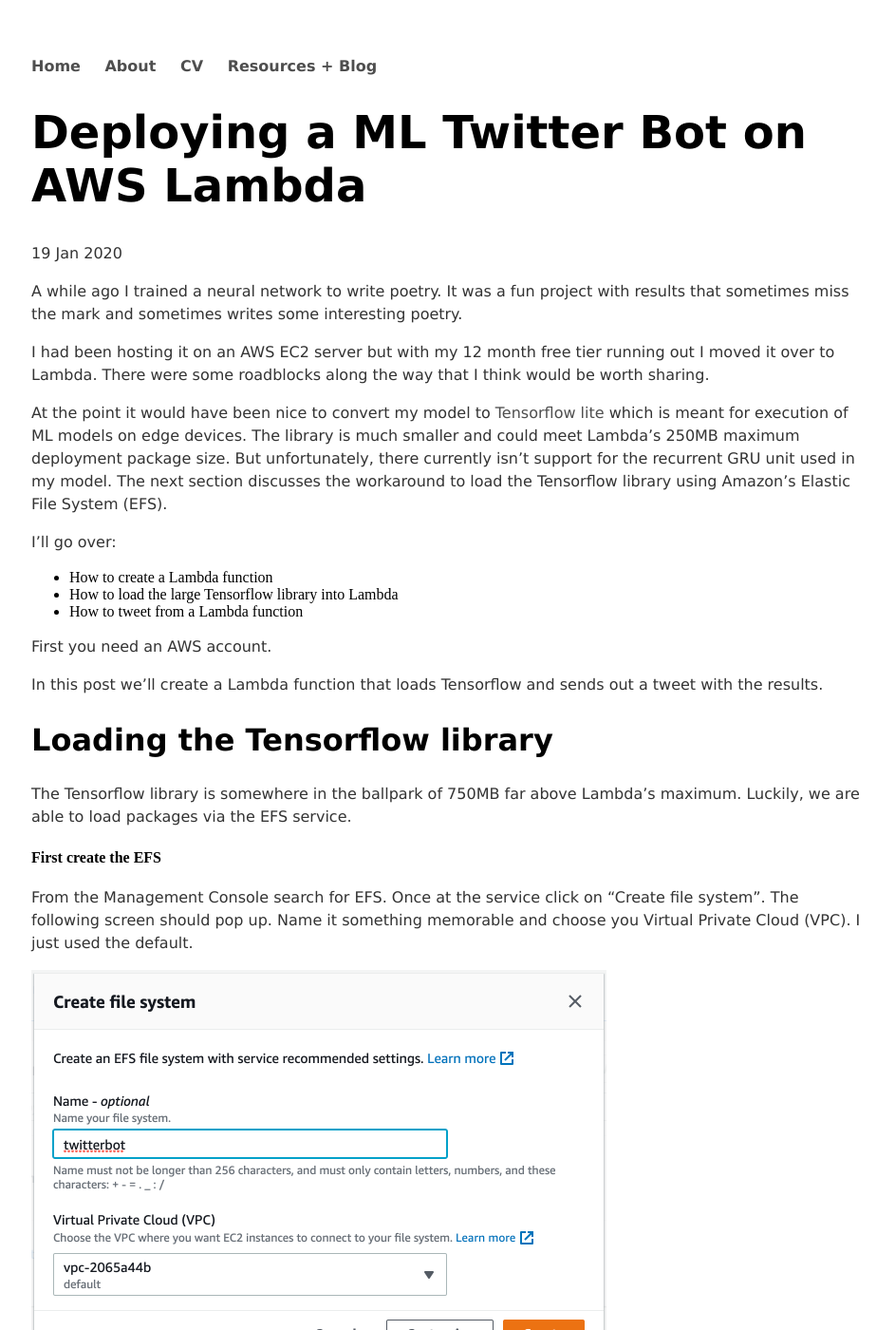
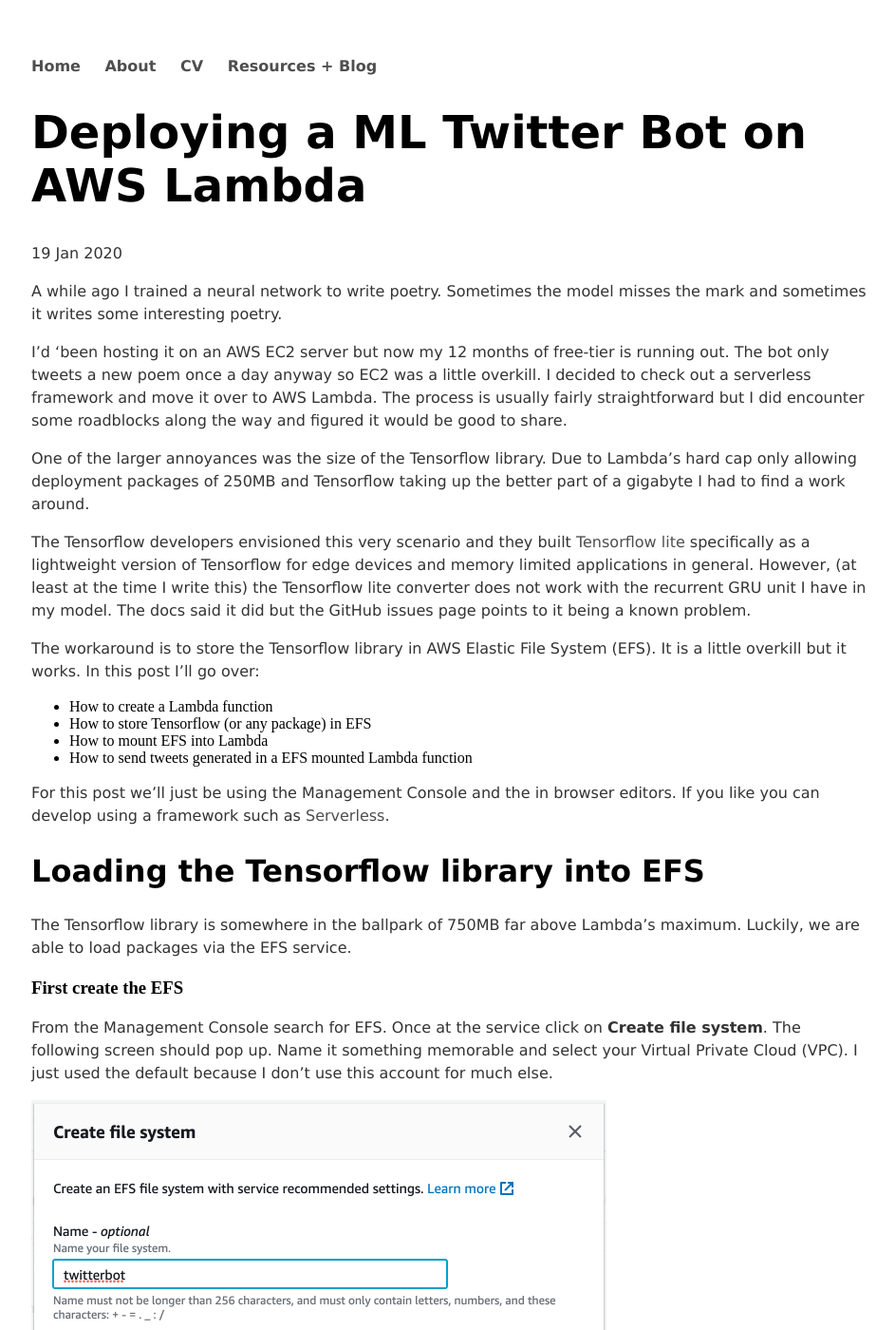
Before and after one commit to nmarzz/nmarzz.github.io, a Jekyll site: the page built from _posts/2021-01-19-awstwitterbot.md, in a window 1280 px wide and 1400 px high. Shown: the whole window at 95% size, without its empty margins (35-978 px from the left). Built offline with Jekyll 4.4.1, drawn with Linux system fonts in a browser that asks for light colours; some of the changed text lies outside the part shown.

Commit message:
edit post

```diff
--- a/_posts/2021-01-19-awstwitterbot.md
+++ b/_posts/2021-01-19-awstwitterbot.md
@@ -5,51 +5,46 @@
 ---
 
 
-A while ago I trained a neural network to write poetry. It was a fun project with results that sometimes miss the mark and sometimes writes some interesting poetry.
+A while ago I trained a neural network to write poetry. Sometimes the model misses the mark and sometimes it writes some interesting poetry.
 
-I had been hosting it on an AWS EC2 server but with my 12 month free tier running out I moved it over to Lambda. There were some roadblocks along the way that I think would be worth sharing.
+I'd 'been hosting it on an AWS EC2 server but now my 12 months of free-tier is running out. The bot only tweets a new poem once a day anyway so EC2 was a little overkill. I decided to check out a serverless framework and move it over to AWS Lambda. The process is usually fairly straightforward but I did encounter some roadblocks along the way and figured it would be good to share.
 
-At the point it would have been nice to convert my model to [Tensorflow lite](https://www.tensorflow.org/lite) which is meant for execution of ML models on edge devices. The library is much smaller and could meet Lambda's 250MB maximum deployment package size. But unfortunately, there currently isn't support for the recurrent GRU unit used in my model. The next section discusses the workaround to load the Tensorflow library using Amazon's Elastic File System (EFS).
+One of the larger annoyances was the size of the Tensorflow library. Due to Lambda's hard cap only allowing deployment packages of 250MB and Tensorflow taking up the better part of a gigabyte I had to find a work around.
 
-I'll go over:
+The Tensorflow developers envisioned this very scenario and they built [Tensorflow lite](https://www.tensorflow.org/lite) specifically as a lightweight version of Tensorflow for edge devices and memory limited applications in general. However, (at least at the time I write this) the Tensorflow lite converter does not work with the recurrent GRU unit I have in my model. The docs said it did but the GitHub issues page points to it being a known problem.
+
+The workaround is to store the Tensorflow library in AWS Elastic File System (EFS). It is a little overkill but it works. In this post I'll go over:
 
 - How to create a Lambda function
-- How to load the large Tensorflow library into Lambda
-- How to tweet from a Lambda function
+- How to store Tensorflow (or any package) in EFS
+- How to mount EFS into Lambda
+- How to send tweets generated in a EFS mounted Lambda function
 
-First you need an AWS account.
 
-In this post we'll create a Lambda function that loads Tensorflow and sends out a tweet with the results.
 
-## Loading the Tensorflow library
+For this post we'll just be using the Management Console and the in browser editors. If you like you can develop using a framework such as [Serverless](https://www.serverless.com/).
+
+## Loading the Tensorflow library into EFS
 
 The Tensorflow library is somewhere in the ballpark of 750MB far above Lambda's maximum. Luckily, we are able to load packages via the EFS service.
 
-#### First create the EFS
+### First create the EFS
 
-From the Management Console search for EFS. Once at the service click on "Create file system". The following screen should pop up. Name it something memorable and choose you Virtual Private Cloud (VPC). I just used the default.
-
-
+From the Management Console search for EFS. Once at the service click on **Create file system**. The following screen should pop up. Name it something memorable and select your Virtual Private Cloud (VPC). I just used the default because I don't use this account for much else.
 
 <img src="/imgs/createEFS.png" alt="createEFS" style="zoom:50%;" />
 
-
-
 ### Create an Access Point
 
-From your new file system click the **Access points** tab and then click **Create access point**.
-
-Give it a name and root directory. Enter the following details and a tag.
+From your new file system click the **Access points** tab and then click **Create access point**. Give it a name and root directory. Enter the following details and a tag.
 
 <img src="/imgs/accessPointDetails.png" alt="createEFS" style="zoom:50%;" />
 
 
 
-### Loading Tensorflow into EFS
+Now that we have a file system, we can load Tensorflow into it. It is easiest to do so through an EC2 instance. I chose to use the t2.medium instance. It isn't free-tier eligible but it is cheap and you don't need to have it running for long. It ended up costing me 0.14$CAD. The free-tier option will work as well, but expect to be waiting for a little and watch out for memory issues.
 
-Now that we have a file system we have to load Tensorflow into it. It is easiest to do so through an EC2 instance. I chose to use the t2.medium instance. It isn't free-tier eligible but it is cheap and you don't need to have it running for long. It ended up costing me 0.14$CAD.
-
-We won't go through the details of how to do this. If you like you can see these excellent Youtube Tutorials from Srce Cde:
+We won't go through too many details of how to do this mostly because of these excellent Youtube tutorials from [Srce Cde](https://www.youtube.com/srcecde):
 
 - [How to use EFS (Elastic File System) with AWS Lambda](https://www.youtube.com/watch?v=4cquiuAQBco&ab_channel=SrceCde)
 - [How to mount EFS on EC2 instance](https://www.youtube.com/watch?v=PHVthx8lG4g&ab_channel=SrceCde)
@@ -62,7 +57,7 @@
   - Choose your Machine Image (Ubuntu Server) and Instance Type (I chose t2.medium)
   - From "Configure Instance Details" scroll down to File Systems
   - Click "Add file system" and choose your EFS
-  - Now your EFS will automatically mount in the "/mnt/efs/fs1" directory
+  - Now your EFS will automatically mount in the "/mnt/YOUR_DIR/fs1" directory
 
 
 
@@ -70,19 +65,13 @@
 
 ## Creating a Lambda Function
 
-From the AWS Management Console search Lambda and then click "Create Function".
-
-We'll choose "Author from scratch" and choose Python 3.8 as our runtime. Then we'll create our function.
+From the AWS Management Console search for Lambda and then click **Create Function**. We'll choose **Author from scratch** and choose Python 3.8 as our runtime. Then we'll create our function.
 
 <img src="/imgs/createLambda.png" alt="createEFS" style="zoom:100%;" />
-
-
 
 Now we have to connect our Lambda function to the same VPC as our EFS system. First we need to add some permissions. In the **Permissions** tab of your function click the role name. Then click the policy name. You're screen should look like this.
 
 <img src="/imgs/policySummary.png" alt="createEFS" style="zoom:100%;" />
-
-
 
 Click **Edit Policy** and add the following JSON lines in the Statement.
 
@@ -100,27 +89,23 @@
     }
 ~~~
 
+**Review policy** and **Save changes** and you can close the tab.
 
-
-**Review policy** and **Save changes** and you can close the tab.
+### Connect to VPC and EFS
 
 Now back on your Lambda function's page scroll down to the VPC tab. Click **Edit** and choose the same VPC as you have your EFS file system on. Choose all the subnets and your security group.
 
 <img src="/imgs/configVPC.png" alt="createEFS" style="zoom:100%;" />
 
-
-
-Notice that connecting to a VPC prevents you from directly accessing the Internet from your function. We'll work around this later.
+Notice that connecting to a VPC prevents you from directly accessing the Internet from your function. We'll have to work around this later in order to send out tweets.
 
 Now we'll add our EFS. From your function click the **File system** tab and add a file system. Choose the file system and access point you just set up. Finally, give it a root path.
 
 <img src="/imgs/fileSystemLambda.png" alt="createEFS" style="zoom:75%;" />
 
+## Testing it out
 
-
-### Testing it out
-
-By default Lambda times out after 3s. So in the **Basic settings** change the timeout time to something like 2mins and give it some more memory as well. 512MB will be plenty.
+By default Lambda times out after 3s. We'll need more time than that in order to load our Tensorflow library from EFS. In the **Basic settings** tab of your function change the timeout time to ~1min and give it some more memory as well. 512MB will be plenty.
 
 Now replace the pre-populated code with the following
 
@@ -128,9 +113,9 @@
 try: # Mount EFS
     import sys
     import os
-    sys.path.append('/mnt/efs/')
+    sys.path.append('/mnt/YOUR_DIR/')
 except ImportError:
-    print('Error')
+    print('Error mounting EFS')
 
 import json
 import tensorflow as tf
@@ -139,9 +124,7 @@
     return {'tweet':tf.__version__ }
 ~~~
 
-
-
-This code mounts the EFS, loads Tensorflow and calls the package. If everything works you will see the following output.
+This code mounts EFS, loads Tensorflow and verifies that Tensorflow imported correctly. If everything works you will see the following output.
 
 <img src="/imgs/tfResponse.png" alt="createEFS" style="zoom:100%;" />
 
@@ -149,18 +132,16 @@
 
 - Stored Tensorflow in EFS
 - Created a Lambda function
-- Mounted our EFS system in Lambda
+- Mounted EFS in Lambda
 - Successfully loaded and used the Tensorflow library in our Lambda function
-
-
 
 ## Tweeting from Lambda
 
-In order to mount EFS we have to put our function inside of a VPC. Unfortunately, the VPC makes it so we can't directly access the internet from our function. If we want to do something like make a tweet this is a problem.
+In order to mount EFS we have to put our function inside of a VPC. Unfortunately, the VPC makes it so we can't directly access the internet from our function. If we want to do something like tweet we clearly need internet access.
 
-AWS recommends using a NAT gateway in order to get around this problem. For industry applications this probably is best. However, for simpler applications where the Lambda function won't be called too often I think it is simpler just to invoke our function with another function outside of the VPC.
+AWS recommends using a NAT gateway in order to get around this problem. For industry applications this probably is best. However, for simpler applications where the Lambda function won't be called too often I think it is simpler just to invoke our function with another Lambda function outside of the VPC.
 
-The drawback of this is of course that we are paying for 2 Lambda functions at once. However, AWS offers free-tier use of Lambda up to 1M requests and 400,000GBs per month. For a simple bot this is plenty and invoking 2 functions at once isn't much of a worry. Plus we skip all the hassle of configuring the NAT gateway.
+The drawback of this is that we are paying for 2 Lambda functions at once. However, AWS offers free-tier usage of Lambda up to 1M requests and 400,000 GBseconds per month. For a simple bot this more than enough so invoking 2 functions at once isn't much of a worry. Plus we skip all the hassle of configuring the NAT gateway and we don't need to pay for one either.
 
 ### Tweepy
 
@@ -171,9 +152,7 @@
 - Access token
 - Access secret token
 
-You'll need these in order to tweet from your account.
-
-Tweepy is Twitter's python API. We'll also need this library in order to tweet. This time we can't use EFS, but luckily Lambda has the ability to add layers. We'll create a layer that holds Tweepy.
+You'll need these in order to tweet from your account. Tweepy is Twitter's python API. We'll also need this library in order to tweet. This time we can't use EFS, but luckily Lambda has the ability to add layers. We'll create a layer that holds Tweepy.
 
 You'll have to install Tweepy and save it to
 
@@ -181,38 +160,33 @@
 python/lib/python3.*/site-packages/
 ~~~
 
-this is the path that AWS expects python packages to be kept in.
+this is the path that AWS expects python packages to be kept in. In order to install, I found it easiest to start a clean virtual environment and then install Tweepy in that.
 
 Once you have your package installed you'll have to compress it as a .zip. Then go the the Lambda console and select **Layers**. Select **Create layer** and upload your compressed file. I installed a python3.7 version of Tweepy so I chose that as my runtime. You'll have to chose yours.
 
 <img src="/imgs/tweepyLayer.png" alt="createEFS" style="zoom:50%;" />
 
+Hit create and now we have a Tweepy layer that we can load in as a python package.
 
-
-Hit create and now we have a Tweepy layer.
-
-Create a new Lambda function now. This will be our driver function. Choose the appropriate python runtime. Once you have created your new function select the **Layers** tab and add the Tweepy layer you just created. Now the function should be able to successfully
+Create a new Lambda function now. This will be our driver function. Once you have created your new function select the **Layers** tab and add the Tweepy layer you just created. Now Tweepy should import successfully.
 
 ~~~python
 import tweepy
 ~~~
 
-In order to use Tweepy we'll need the keys and secrets we got from Twitter. We'll set those as environment variables to keep them out of the code. From your driver function go to the **Environment variables** tab and enter your keys and secrets.
-
-
+In order to use Tweepy we'll need the keys and secrets we got from Twitter. We'll set those as environment variables to keep them out of the code. From your new driver function go to the **Environment variables** tab and enter your keys and secrets.
 
 <img src="/imgs/environmentVars.png" alt="createEFS" style="zoom:50%;" />
-
-
 
 And that's it! We've now done the following
 
 - Put Tensorflow in a EFS system
 - Mounted the EFS system to a worker Lambda function
+- Used our worker to load and execute Tensorflow
 - Created a driver Lambda function outside of our VPC
 - Set up a Lambda Layer that holds our Tweepy package
 
-All that's left to do now is to test it. The following code invokes our worker function using boto3 and tweets its output.
+All that's left to do now is to apply it. Adding the following code to the driver function invokes our worker using Amazon's boto3 library and tweets the returned result from the worker.
 
 ~~~python
 import json
@@ -220,7 +194,6 @@
 import tweepy
 import ast
 import os
-from keys import keys
 
 def tweet_string(tweet):
         auth = tweepy.OAuthHandler(os.environ['consumer_key'], os.environ['consumer_secret'])
@@ -231,7 +204,7 @@
 
 def callbot(event, context):
 
-    # # Connect to worker
+    # Connect to worker
     client = boto3.client('lambda')
     response = client.invoke(FunctionName='YOUR_WORKER_FUNCTION_NAME')
 
@@ -248,6 +221,8 @@
     }
 ~~~
 
+You can use [AWS EventBridge](https://aws.amazon.com/eventbridge/) in order to tweet using cron or in response to other events. Just set it up to invoke your driver function in response to your desired event.
 
 
-You can use [AWS EventBridge](https://aws.amazon.com/eventbridge/) in order to tweet using cron or in response to other events. If you are interested in seeing my bot in action check it out at [@poetrybot5](https://twitter.com/poetrybot5) on Twitter.
+
+ If you are interested in seeing my bot in action check it out at [@poetrybot5](https://twitter.com/poetrybot5) on Twitter.
```
